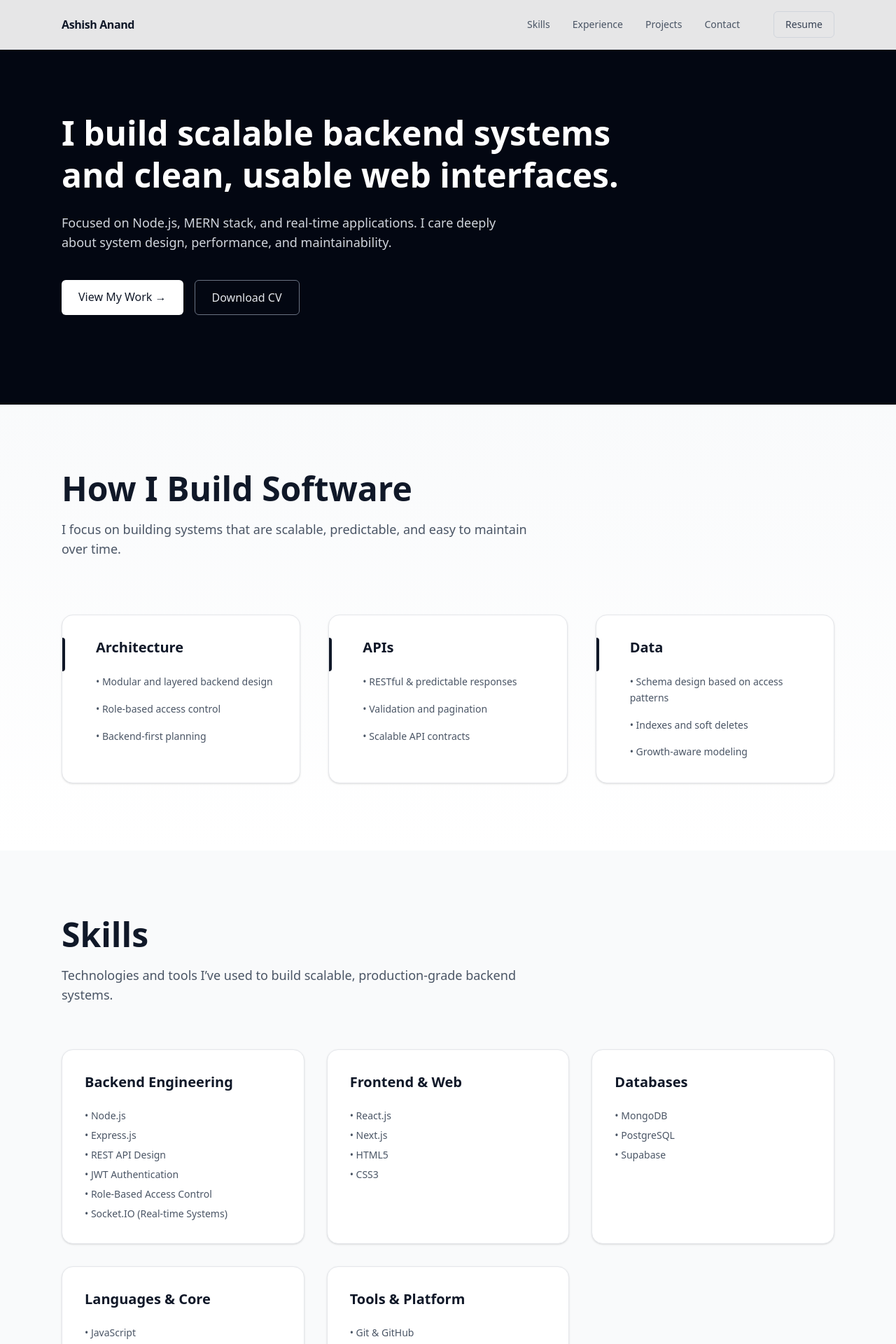
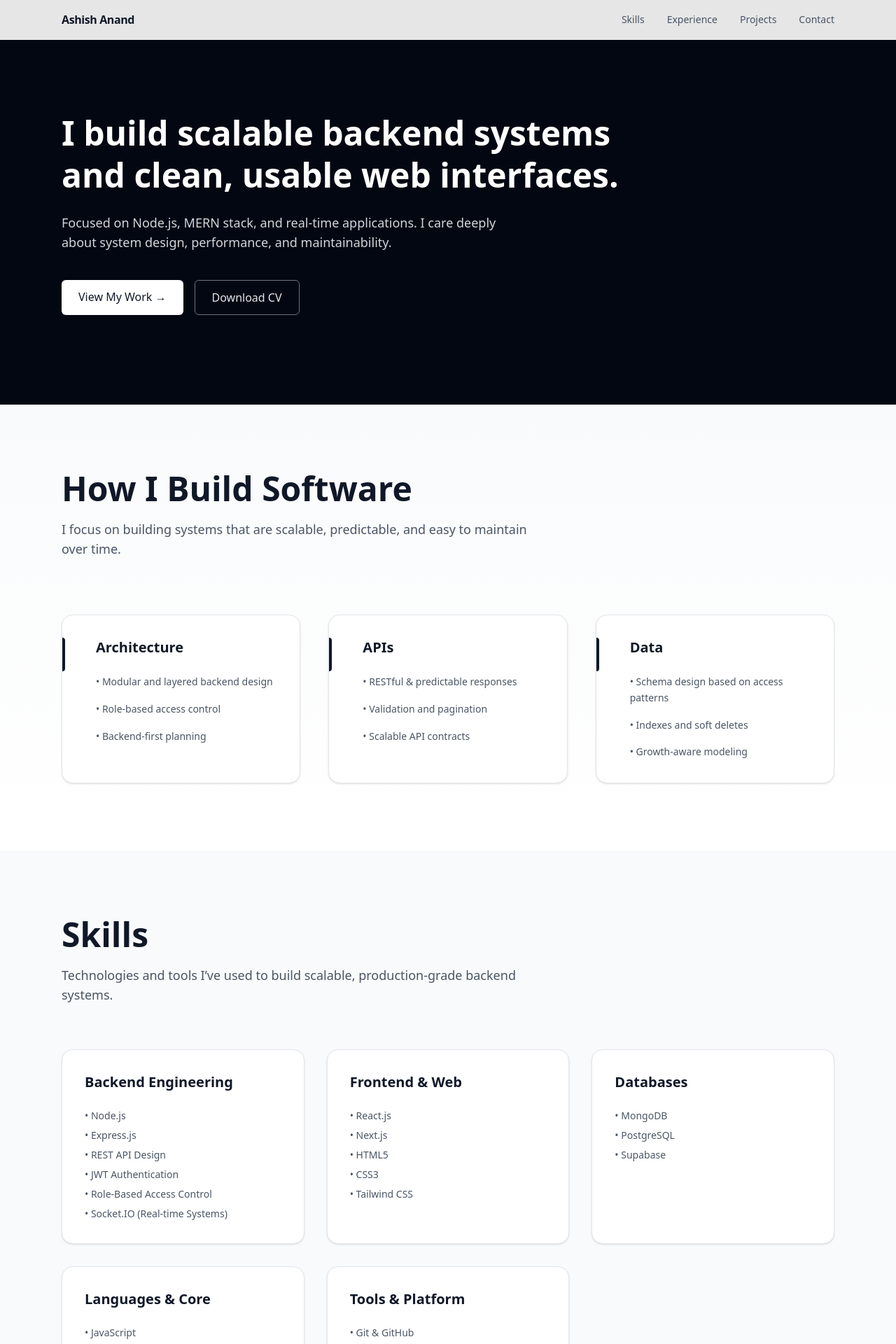
Before and after one commit to ashish8824/portfolio, a Next.js app: page / in a window 1280 px wide. Shown: the top 1920 px of the page at 70% size. Built offline with nearby package versions, Linux system fonts and the light colour scheme.

Commit message:
made changes in projects section

```diff
--- a/src/components/layout/Header.tsx
+++ b/src/components/layout/Header.tsx
@@ -25,16 +25,6 @@ export default function Header() {
               Contact
             </a>
           </div>
-
-          {/* Resume */}
-          <a
-            href="/cv.pdf"
-            target="_blank"
-            rel="noopener noreferrer"
-            className="ml-4 px-4 py-2 border border-gray-300 rounded-md text-gray-700 hover:border-gray-500 hover:text-gray-900 transition"
-          >
-            Resume
-          </a>
         </div>
       </nav>
     </header>
--- a/src/components/sections/Projects.tsx
+++ b/src/components/sections/Projects.tsx
@@ -8,12 +8,31 @@ type Project = {
 
 const projects: Project[] = [
   {
+    title: "Second Brain – AI-Powered Personal Knowledge Management",
+    description:
+      "An AI-powered personal knowledge management platform that allows users to capture, organize, search, and intelligently query their saved information using semantic search and natural language AI.",
+    techStack: [
+      "Node.js",
+      "Express.js",
+      "MongoDB",
+      "JWT Authentication",
+      "Hugging Face Inference API",
+      "Semantic Search (Embeddings)",
+      "Swagger (OpenAPI)",
+      "React.js",
+      "Tailwind CSS",
+      "AWS EC2",
+    ],
+    githubUrl: "https://github.com/yourusername/second-brain-backend",
+    liveUrl: "http://16.171.12.184/",
+  },
+  {
     title: "Smart Appointment & Queue Management",
     description:
       "A real-time appointment booking and queue tracking system designed to reduce waiting times, improve staff efficiency, and provide live queue visibility for users.",
     techStack: ["MERN", "JWT", "Socket.IO", "Role-Based Access"],
-    githubUrl: "https://github.com/yourusername/queue-management",
-    liveUrl: "https://your-live-demo.com",
+    githubUrl: "https://github.com/ashish8824/appointment-system-backend",
+    // liveUrl: "https://your-live-demo.com",
   },
 ];
 
--- a/src/components/sections/Skills.tsx
+++ b/src/components/sections/Skills.tsx
@@ -8,7 +8,7 @@ export default function Skills() {
       "Role-Based Access Control",
       "Socket.IO (Real-time Systems)",
     ],
-    "Frontend & Web": ["React.js", "Next.js", "HTML5", "CSS3"],
+    "Frontend & Web": ["React.js", "Next.js", "HTML5", "CSS3", "Tailwind CSS"],
     Databases: ["MongoDB", "PostgreSQL", "Supabase"],
     "Languages & Core": [
       "JavaScript",
```
